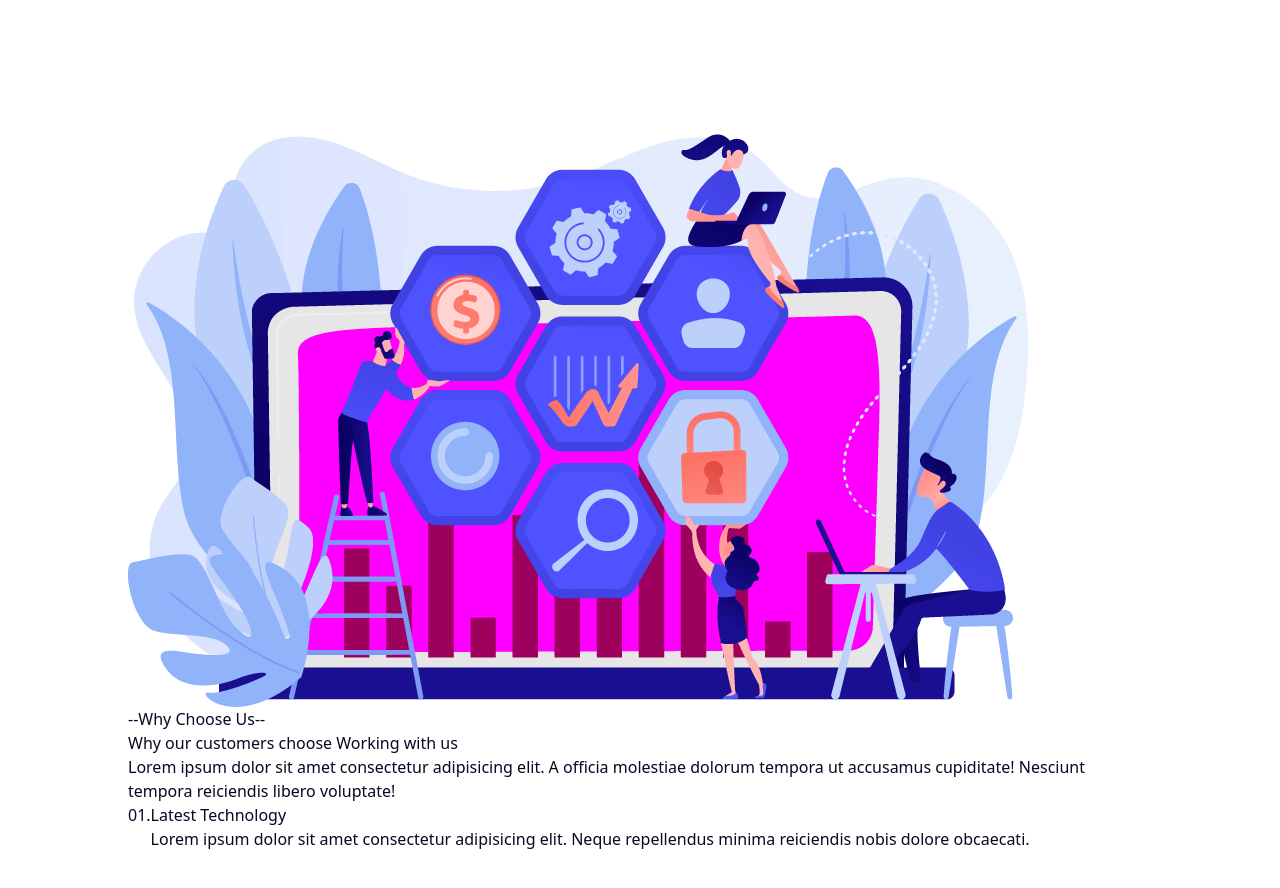
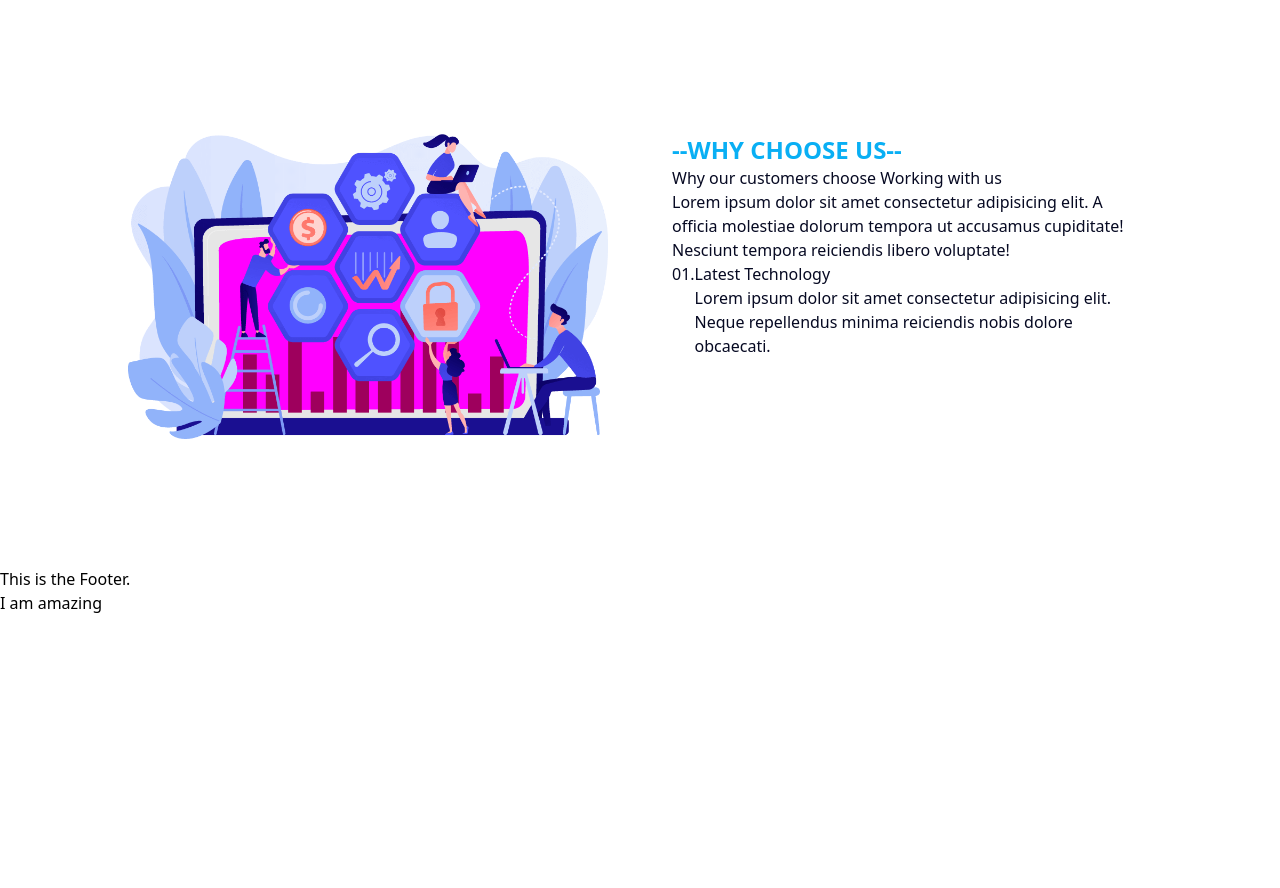
Before and after one commit to PeaceOloruntoba/Vredester, a React (Create React App) app in the folder vredester/: page / in a window 1280 px wide. Shown: the part 2880-3768 px from the top of the page. After the commit the page ends 3495 px from the top, so only its background shows below. Built offline with nearby package versions, Linux system fonts and the light colour scheme.

Commit message:
Update Choice.jsx

```diff
--- a/vredester/src/Pages/components/Homepage/Choice.jsx
+++ b/vredester/src/Pages/components/Homepage/Choice.jsx
@@ -4,10 +4,10 @@ import imge from '../../../assets/images/why.png'
 export default function Choice() {
   return (
     <div className='bg-white dark:bg-[#060922] text-[#060922] dark:text-white lg:p-32 p-8 py-12'>
-      <div className="grid lg:flex lg:flex-row-reverse"></div>
-      <img src={imge} alt="" />
+      <div className="grid lg:grid-cols-2 gap-16">
+      <img src={imge} alt="" className='hidden lg:block' />
       <div className="flex flex-col">
-        <span>--Why Choose Us--</span>
+        <span className='text-[#09aff4] text-2xl uppercase font-semibold'>--Why Choose Us--</span>
         <span>Why our customers choose <span>Working</span> with us</span>
         <span>Lorem ipsum dolor sit amet consectetur adipisicing elit. A officia molestiae dolorum tempora ut accusamus cupiditate! Nesciunt tempora reiciendis libero voluptate!</span>
         <span className='flex'>
@@ -18,6 +18,8 @@ export default function Choice() {
           </div>
         </span>
       </div>
+      <img src={imge} alt="" className='lg:hidden block' />
+      </div>
     </div>
   )
 }
```
